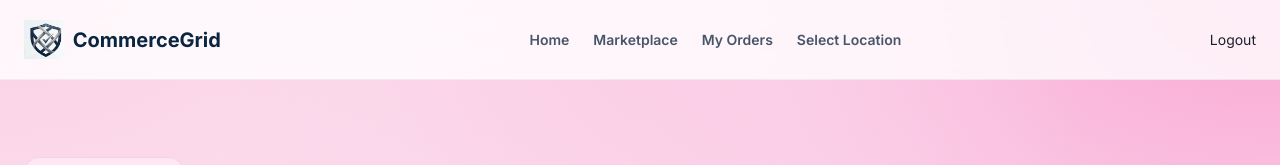
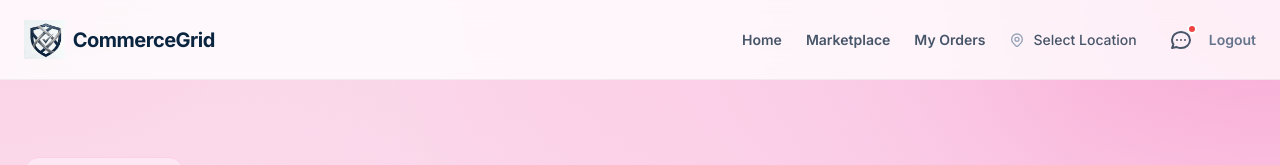
Before and after one commit to PreetParmar7/tradehub, a Django app: page / in a window 1280 px wide. Shown: the top 165 px of the page. Run offline with Django 4.2, Linux system fonts and the light colour scheme; a user stored in the database is signed in; data comes from the database, SQL or seed files in the repository; some libraries are stand-ins or nearby versions.

```diff
--- a/templates/base.html
+++ b/templates/base.html
@@ -61,7 +61,7 @@
 
 <body class="antialiased selection:bg-brand-primary selection:text-white flex flex-col min-h-screen">
 
-<!--<nav class="fixed top-0 w-full z-50 glass-nav transition-all duration-300 h-20">
+<nav class="fixed top-0 w-full z-50 glass-nav transition-all duration-300 h-20">
   <div class="max-w-7xl mx-auto px-6 h-full flex justify-between items-center">
 
     <a href="/" class="flex items-center gap-2 group">
@@ -142,8 +142,7 @@
     </div>
   </div>
 </nav>
--->
-<nav class="fixed top-0 w-full z-50 glass-nav h-20">
+<!--<nav class="fixed top-0 w-full z-50 glass-nav h-20">
   <div class="max-w-7xl mx-auto px-6 h-full flex justify-between items-center">
 
     <a href="/" class="flex items-center gap-2">
@@ -197,7 +196,7 @@
     </div>
 
   </div>
-</nav>
+</nav>-->
 <main class="flex-grow pt-24 pb-10">
   {% block content %}{% endblock %}
 </main>
```
